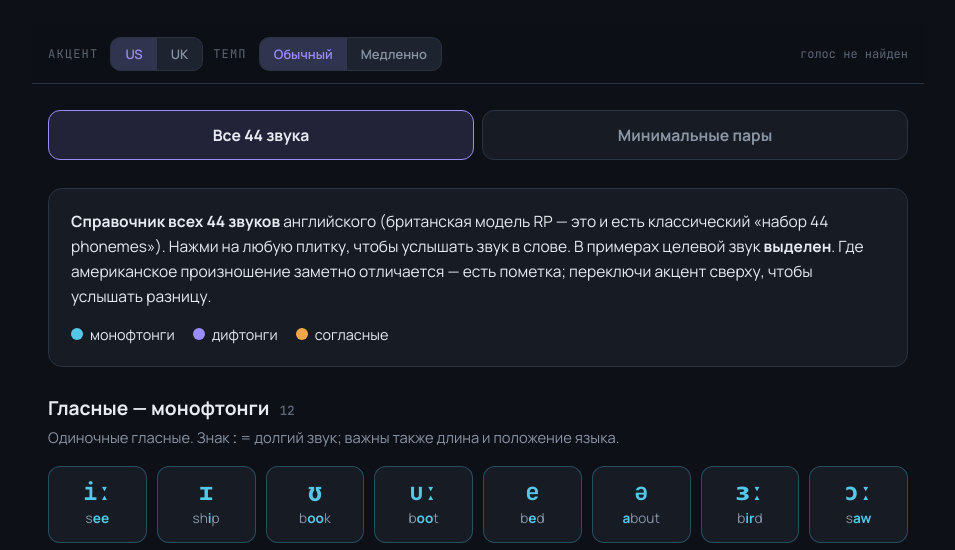
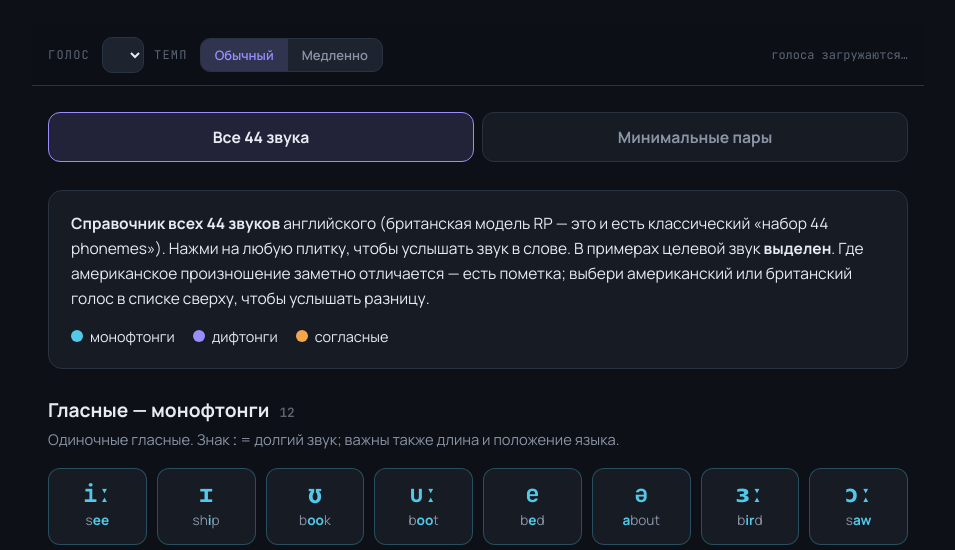
Before and after one commit to devolehsavchenko/Train-Phonetic-Alphabet, a plain HTML site: page index.html in a window 1280 px wide. Shown: the part 224-774 px from the top of the page, without its empty margins (162-1117 px from the left). Drawn offline with Linux system fonts and the light colour scheme.

Commit message:
add several voices
Signed-off-by: Oleh Savchenko <dev.olehsavchenko@gmail.com>

```diff
--- a/index.html
+++ b/index.html
@@ -50,6 +50,11 @@
   .seg button{background:transparent; border:0; color:var(--dim); cursor:pointer;
     font-family:var(--sans); font-weight:600; font-size:13px; padding:7px 14px; transition:.15s}
   .seg button.on{background:var(--accent-bg); color:var(--accent)}
+  .voicesel{background:var(--surface2); border:1px solid var(--border); color:var(--text);
+    font-family:var(--sans); font-weight:600; font-size:13px; padding:7px 10px; border-radius:10px;
+    cursor:pointer; max-width:230px; outline:none}
+  .voicesel:focus{border-color:var(--accent)}
+  .voicesel option{background:var(--surface2); color:var(--text)}
   .ctl-label{font-size:12px; color:var(--faint); font-family:var(--mono);
     text-transform:uppercase; letter-spacing:.1em; margin-right:2px}
   #voiceState{font-size:12px; color:var(--faint); margin-left:auto; font-family:var(--mono)}
@@ -204,17 +209,14 @@
   </div>
 
   <div class="controls">
-    <span class="ctl-label">Акцент</span>
-    <div class="seg" id="accentSeg">
-      <button data-acc="en-US" class="on">US</button>
-      <button data-acc="en-GB">UK</button>
-    </div>
+    <span class="ctl-label">Голос</span>
+    <select id="voiceSelect" class="voicesel" aria-label="Выбор голоса"></select>
     <span class="ctl-label">Темп</span>
     <div class="seg" id="speedSeg">
       <button data-slow="0" class="on">Обычный</button>
       <button data-slow="1">Медленно</button>
     </div>
-    <span id="voiceState">проверяю голос…</span>
+    <span id="voiceState">проверяю голоса…</span>
   </div>
 
   <div class="nosound" id="nosound">
@@ -229,7 +231,7 @@
   <!-- ============ VIEW: 44 SOUNDS ============ -->
   <div class="view show" id="view-inventory">
     <div class="intro">
-      <b>Справочник всех 44 звуков</b> английского (британская модель RP — это и есть классический «набор 44 phonemes»). Нажми на любую плитку, чтобы услышать звук в слове. В примерах целевой звук <b>выделен</b>. Где американское произношение заметно отличается — есть пометка; переключи акцент сверху, чтобы услышать разницу.
+      <b>Справочник всех 44 звуков</b> английского (британская модель RP — это и есть классический «набор 44 phonemes»). Нажми на любую плитку, чтобы услышать звук в слове. В примерах целевой звук <b>выделен</b>. Где американское произношение заметно отличается — есть пометка; выбери американский или британский голос в списке сверху, чтобы услышать разницу.
       <div class="legend">
         <span class="chiplegend"><span class="dot a"></span> монофтонги</span>
         <span class="chiplegend"><span class="dot" style="background:var(--accent)"></span> дифтонги</span>
@@ -457,34 +459,51 @@ const CONTRASTS = [
 ];
 
 /* ---------------- speech ---------------- */
-let voices=[], accent='en-US', slow=false;
+let voices=[], voiceList=[], chosenVoice=null, slow=false;
 const hasTTS = 'speechSynthesis' in window;
-function loadVoices(){ if(hasTTS){ voices = speechSynthesis.getVoices(); updateVoiceState(); } }
+
+function englishVoices(){ return voices.filter(v=>v.lang && v.lang.toLowerCase().startsWith('en')); }
+function plural(n,one,few,many){ const m=n%100, d=n%10;
+  if(m>=11&&m<=14) return many; if(d===1) return one; if(d>=2&&d<=4) return few; return many; }
+function voiceLabel(v){
+  let name=v.name.replace(/Microsoft|Google|Online|\(Natural\)|Desktop/g,'').replace(/\s+/g,' ').trim();
+  return (name||v.name)+' · '+(v.lang||'')+(v.localService?'':' ☁');
+}
+function buildVoiceList(){
+  const sel=document.getElementById('voiceSelect'); if(!sel) return;
+  const en=englishVoices();
+  voiceList = en.length ? en : voices;
+  const prevURI = chosenVoice ? chosenVoice.voiceURI : null;
+  sel.innerHTML = voiceList.map((v,i)=>`<option value="${i}">${voiceLabel(v)}</option>`).join('');
+  let idx = voiceList.findIndex(v=>v.voiceURI===prevURI);
+  if(idx<0) idx = voiceList.findIndex(v=>/en[-_]US/i.test(v.lang));
+  if(idx<0) idx = voiceList.length ? 0 : -1;
+  chosenVoice = idx>=0 ? voiceList[idx] : null;
+  if(idx>=0) sel.value=String(idx);
+  updateVoiceState();
+}
+function loadVoices(){ if(hasTTS){ voices = speechSynthesis.getVoices(); buildVoiceList(); } }
 if(hasTTS){ loadVoices(); if(speechSynthesis.onvoiceschanged!==undefined) speechSynthesis.onvoiceschanged=loadVoices; }
 else { document.getElementById('nosound').style.display='block'; document.getElementById('voiceState').textContent='нет синтеза речи'; document.getElementById('voiceState').classList.add('bad'); }
 
-function pickVoice(){
-  if(!voices.length) return null;
-  let v = voices.find(x=>x.lang && x.lang.replace('_','-')===accent);
-  if(!v) v = voices.find(x=>x.lang && x.lang.replace('_','-').startsWith(accent.slice(0,2)) && x.lang.replace('_','-').includes(accent.slice(3)));
-  if(!v) v = voices.find(x=>x.lang && x.lang.toLowerCase().startsWith('en'));
-  return v||null;
-}
 function updateVoiceState(){
   const el=document.getElementById('voiceState'); if(!hasTTS) return;
-  const v=pickVoice();
-  if(v){ el.textContent='🔊 '+(v.name.length>22?v.name.slice(0,22)+'…':v.name); el.classList.remove('bad'); }
-  else { el.textContent='голос не найден'; }
+  const n=englishVoices().length;
+  if(n>0){ el.textContent='🔊 '+n+' '+plural(n,'голос','голоса','голосов'); el.classList.remove('bad'); }
+  else if(voices.length){ el.textContent='нет англ. голосов — выбери из списка'; el.classList.remove('bad'); }
+  else { el.textContent='голоса загружаются…'; }
 }
 function speak(word, el){
   if(!hasTTS) return;
   speechSynthesis.cancel();
   const u=new SpeechSynthesisUtterance(word);
-  u.lang=accent; const v=pickVoice(); if(v) u.voice=v;
+  if(chosenVoice){ u.voice=chosenVoice; u.lang=chosenVoice.lang; } else { u.lang='en-US'; }
   u.rate = slow?0.55:0.92; u.pitch=1;
   if(el){ u.onstart=()=>el.classList.add('speaking'); u.onend=()=>el.classList.remove('speaking'); u.onerror=()=>el.classList.remove('speaking'); }
   speechSynthesis.speak(u);
 }
+const _vsel=document.getElementById('voiceSelect');
+if(_vsel) _vsel.addEventListener('change', ()=>{ chosenVoice=voiceList[+_vsel.value]||null; updateVoiceState(); });
 
 /* ---------------- build UI ---------------- */
 const cnav=document.getElementById('cnav'), sections=document.getElementById('sections');
@@ -598,12 +617,6 @@ function answer(cid, pick, el){
 }
 
 /* ---- controls ---- */
-document.getElementById('accentSeg').addEventListener('click', e=>{
-  const b=e.target.closest('[data-acc]'); if(!b) return;
-  accent=b.dataset.acc;
-  document.querySelectorAll('#accentSeg button').forEach(x=>x.classList.toggle('on',x===b));
-  updateVoiceState();
-});
 document.getElementById('speedSeg').addEventListener('click', e=>{
   const b=e.target.closest('[data-slow]'); if(!b) return;
   slow=b.dataset.slow==='1';
```
